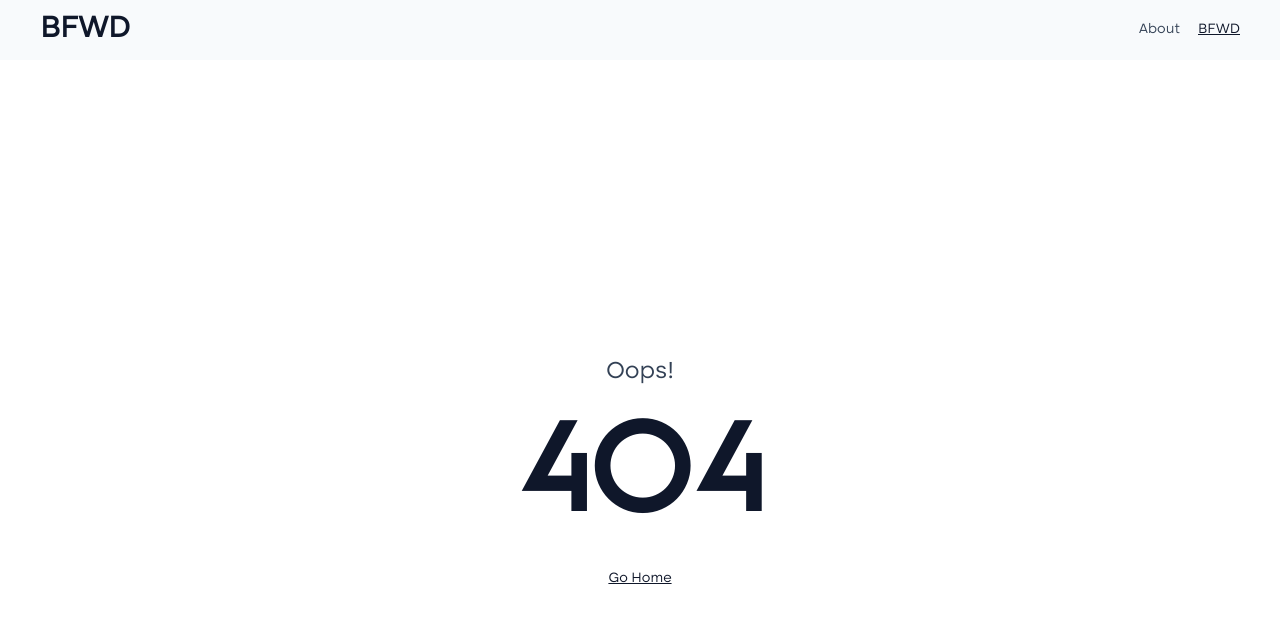
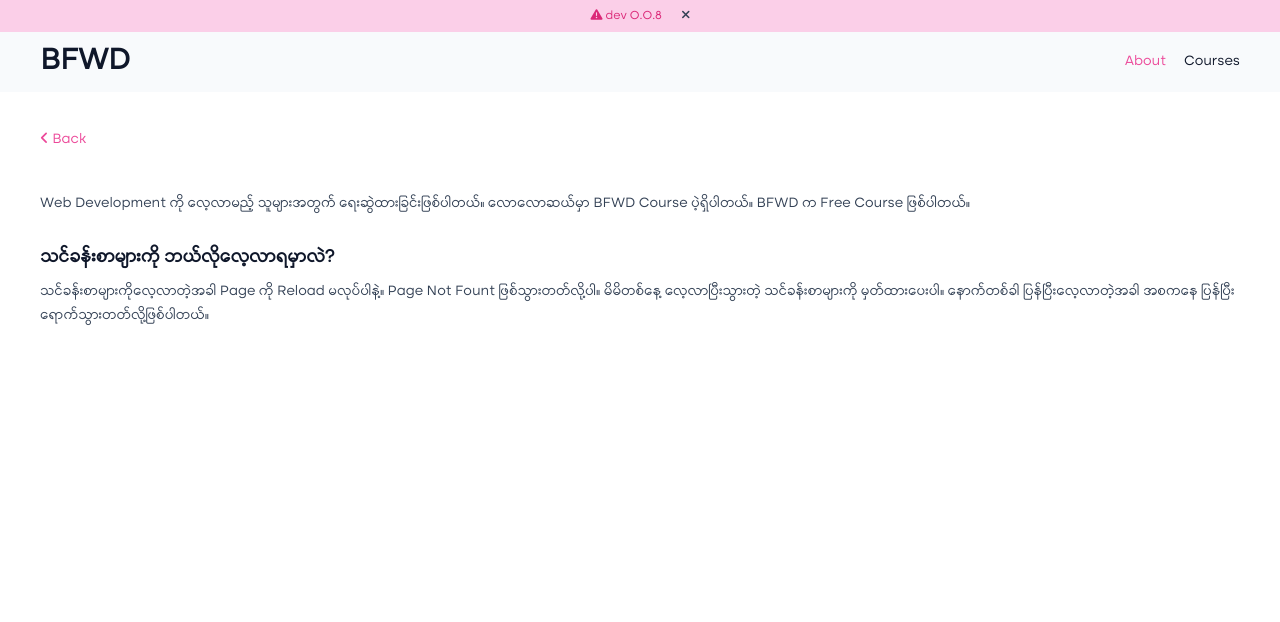
Before and after one commit to sanlinhtik3/bfwd-course, a React (Vite) app: page /about in a window 1280 px wide. Before the commit this address had no page. Shown: the top 622 px of the page. Built offline with nearby package versions, Linux system fonts and the light colour scheme.

Commit message:
dev 0.0.8

```diff
--- a/src/Master.jsx
+++ b/src/Master.jsx
@@ -6,11 +6,14 @@ import CourseDetail from "./courses/CourseDetail";
 import CourseWatching from "./courses/CourseWatching";
 import Test from "./courses/Test";
 import axios from "axios";
+import Alert from "./components/Alert";
+import About from "./pages/About";
 
 const Master = props => {
 
     return (
         <>
+            <Alert/>
             <Navbar/>
             <Routes>
                 <Route path="/" element={<Course/>}></Route>
@@ -18,6 +21,7 @@ const Master = props => {
                 <Route path="/course/:courseName" element={<CourseDetail/>} />
                 <Route path="/course/:courseName/:guideID/:videoID" element={<CourseWatching/>} />
                 <Route path="/test" element={<Test/>} />
+                <Route path="/about" element={<About/>} />
                 <Route path="*" element={<NotFount404/>} />
             </Routes>
         </>
--- /dev/null
+++ b/src/components/Alert.jsx
@@ -0,0 +1,27 @@
+import { useState } from "react";
+
+const Alert = props => {
+    const [close, setClose] = useState(true)
+
+    const clickClose = () => {
+        setClose(!close)
+    }
+
+    return (
+        <>
+        <div className={`transition bg-pink-200 text-center ${close == true ? "" : "hidden"}`}>
+            <div className="flex justify-center items-center space-x-5 text-xs">
+                <h6 className="m-0 text-pink-600 py-2">
+                    <i class="fa-solid fa-triangle-exclamation"></i> dev 0.0.8
+                </h6>
+                <div onClick={clickClose} className="cursor-pointer">
+                    <i className="fa-solid fa-xmark"></i>
+                </div>
+            </div>
+        </div>
+
+        </>
+    )
+}
+
+export default Alert;
--- a/src/components/Navbar.jsx
+++ b/src/components/Navbar.jsx
@@ -11,8 +11,8 @@ const Navbar = props => {
                     </div>
                     <div>
                         <ul className="flex lg:flex-row lg:space-x-3 list-none my-0">
-                            <li>About</li>
-                            <li><NavLink className={({isActive}) => isActive ? 'text-pink-500 no-underline' : ''} to="/">BFWD</NavLink></li>
+                            <li><NavLink className={({isActive}) => isActive ? 'text-pink-500 no-underline' : 'no-underline'} to="/about">About</NavLink></li>
+                            <li><NavLink className={({isActive}) => isActive ? 'text-pink-500 no-underline' : 'no-underline'} to="/">Courses</NavLink></li>
                         </ul>
                     </div>
                 </div>
--- /dev/null
+++ b/src/pages/About.jsx
@@ -0,0 +1,28 @@
+import { NavLink, useNavigate, useParams } from "react-router-dom";
+import {decode} from 'html-entities';
+import { useEffect, useState } from "react";
+import React from 'react'
+import ReactMarkdown from 'react-markdown'
+import remarkGfm from 'remark-gfm'
+import rehypeHighlight from 'rehype-highlight'
+
+const About = props => {
+    const navigate = useNavigate();
+
+    const markdown = ` Web Development ကို လေ့လာမည့် သူများအတွက် ရေးဆွဲထားခြင်းဖြစ်ပါတယ်။ လောလောဆယ်မှာ BFWD Course ပဲ့ရှိပါတယ်။ BFWD က Free Course ဖြစ်ပါတယ်။ \n ### သင်ခန်းစာများကို ဘယ်လိုလေ့လာရမှာလဲ? \n သင်ခန်းစာများကိုလေ့လာတဲ့အခါ Page ကို Reload မလုပ်ပါနဲ့။ Page Not Fount ဖြစ်သွားတတ်လို့ပါ။ မိမိတစ်နေ့ လေ့လာပြီးသွားတဲ့ သင်ခန်းစာများကို မှတ်ထားပေးပါ။ နောက်တစ်ခါ ပြန်ပြီးလေ့လာတဲ့အခါ အစကနေ ပြန်ပြီးရောက်သွားတတ်လို့ဖြစ်ပါတယ်။ `
+
+    return (
+        <>
+            <div className="container mx-auto px-3 lg:px-10 2xl:px-32 lg:pt-9">
+                <button onClick={() => navigate('/')} className="text-pink-500 mb-5"><i className="fa-solid fa-angle-left"></i> Back</button>
+                <div className="flex items-center space-x-3 mb-5">
+                    <h1 className="m-0"></h1>
+                </div>
+
+                <ReactMarkdown children={markdown} remarkPlugins={[remarkGfm, rehypeHighlight]} />
+            </div>
+        </>
+    )
+}
+
+export default About;
```
